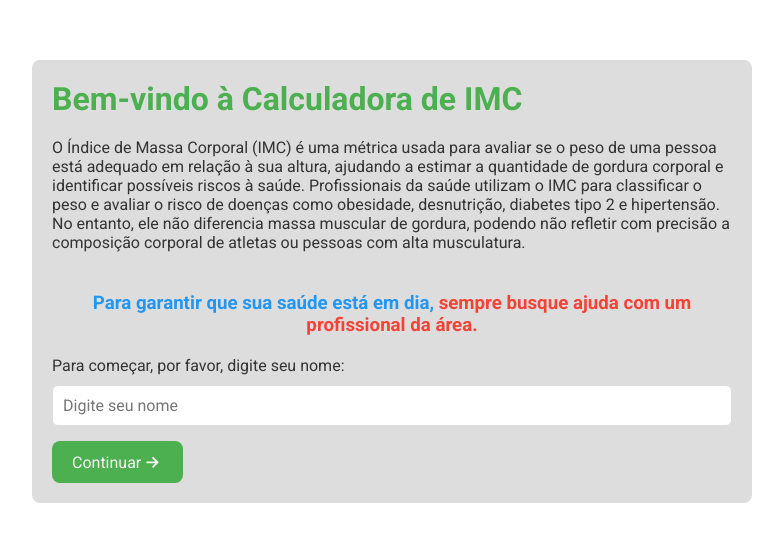
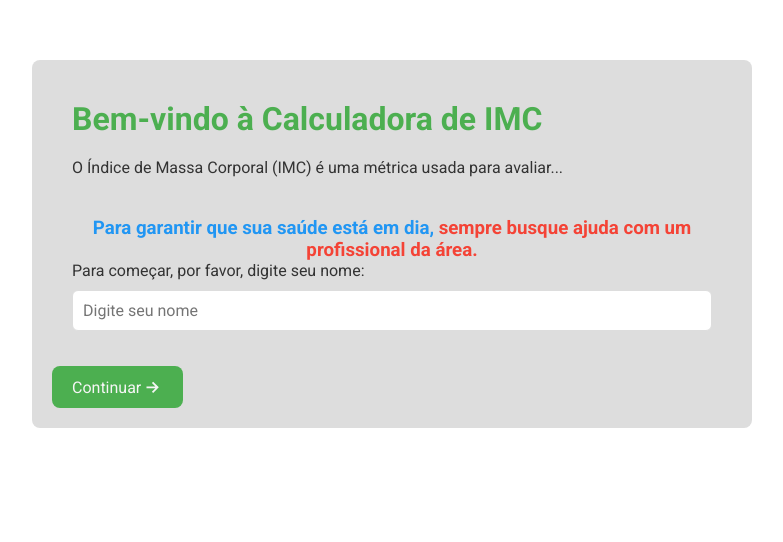
Before and after one commit to ArthWeber/calculadora_IMC-v2, a React (Vite) app: page / in a window 1280 px wide. Shown: the part 196-738 px from the top of the page, without its empty margins (248-1031 px from the left). Built offline with nearby package versions, Linux system fonts and the light colour scheme.

Commit message:
Segunda correção em Home

```diff
--- a/src/components/Home/Home.module.css
+++ b/src/components/Home/Home.module.css
@@ -1,17 +1,23 @@
-:global(h1), :global(h2), :global(h3) {
-    margin-bottom: 20px;
+.home {
+    padding: 20px;
 }
 
-:global(p) {
-    margin-bottom: 10px;
+.home__title {
+    margin-bottom: 20px;
+    color: var(--primary-color);
 }
 
-:global(h3) {
+.textInfo {
+    margin-bottom: 10px;
+    color: var(--text-color);
+}
+
+.subtitle {
     margin-top: 40px;
     text-align: center;
     color: var(--secondary-color);
 }
 
-:global(span) {
+.highlight {
     color: var(--error-color);
 }
--- a/src/components/Home/index.jsx
+++ b/src/components/Home/index.jsx
@@ -1,31 +1,25 @@
 import React from "react";
-import './Home.module.css';
+import styles from './Home.module.css'; // importa como objeto
 
 function Home({ username, setUsername }) {
-
     return (
-        <div className="home">
-            <h1 className="home__title">Bem-vindo à Calculadora de IMC</h1>
-            <p className="textInfo">O Índice de Massa Corporal (IMC) é uma métrica usada para avaliar
-                se o peso de uma pessoa está adequado em relação à sua altura,
-                ajudando a estimar a quantidade de gordura corporal e identificar
-                possíveis riscos à saúde. Profissionais da saúde utilizam o IMC
-                para classificar o peso e avaliar o risco de doenças como obesidade,
-                desnutrição, diabetes tipo 2 e hipertensão. No entanto, ele não
-                diferencia massa muscular de gordura, podendo não refletir com
-                precisão a composição corporal de atletas ou pessoas com alta
-                musculatura.
+        <div className={styles.home}>
+            <h1 className={styles.home__title}>Bem-vindo à Calculadora de IMC</h1>
+            <p className={styles.textInfo}>
+                O Índice de Massa Corporal (IMC) é uma métrica usada para avaliar...
             </p>
-            <h3 className="subtitle"> Para garantir que sua saúde está em dia,
-                <span> sempre busque ajuda com um profissional da área.</span>
+            <h3 className={styles.subtitle}>
+                Para garantir que sua saúde está em dia,
+                <span className={styles.highlight}> sempre busque ajuda com um profissional da área.</span>
             </h3>
 
-            <p className="textInfo">Para começar, por favor, digite seu nome:</p>
+            <p className={styles.textInfo}>Para começar, por favor, digite seu nome:</p>
             <input
                 type="text"
                 value={username}
                 onChange={(e) => setUsername(e.target.value)}
-                placeholder="Digite seu nome" />
+                placeholder="Digite seu nome"
+            />
         </div>
     );
 }
```
